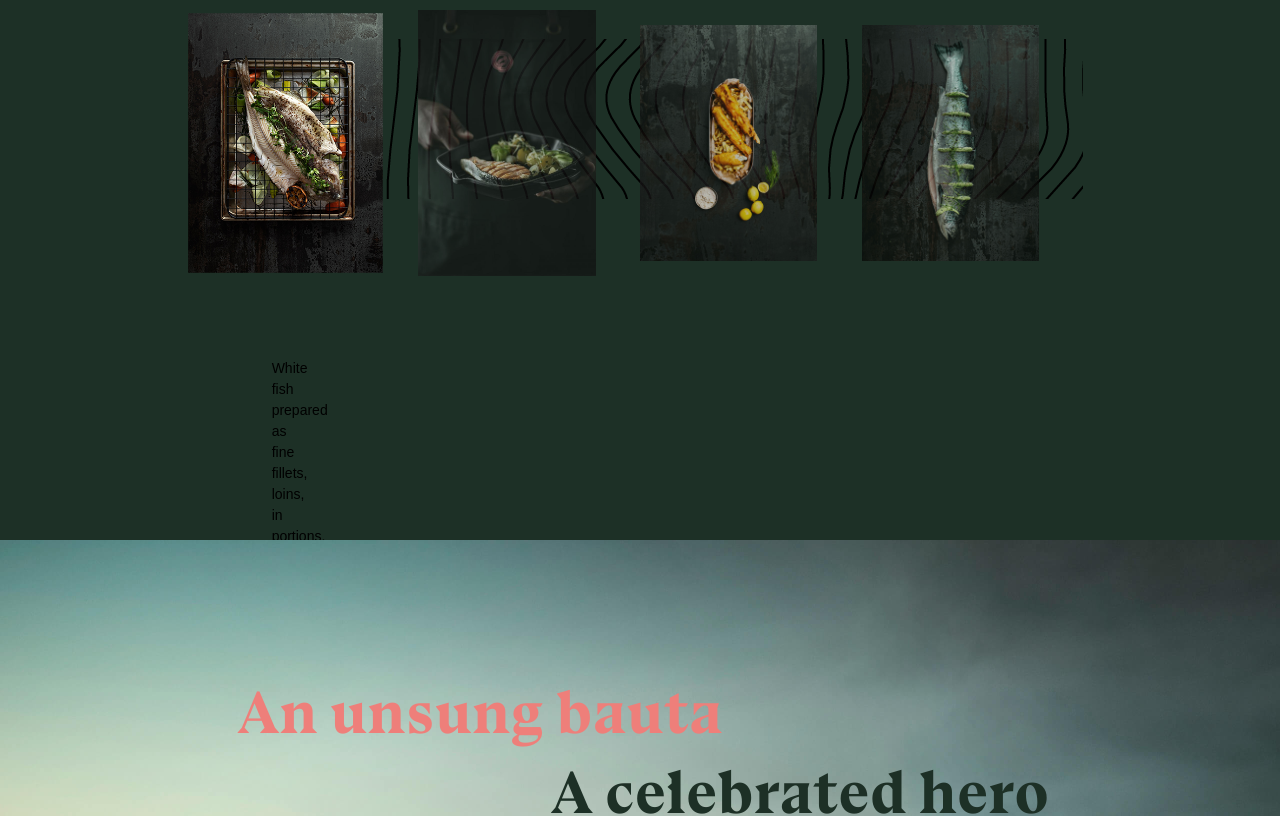
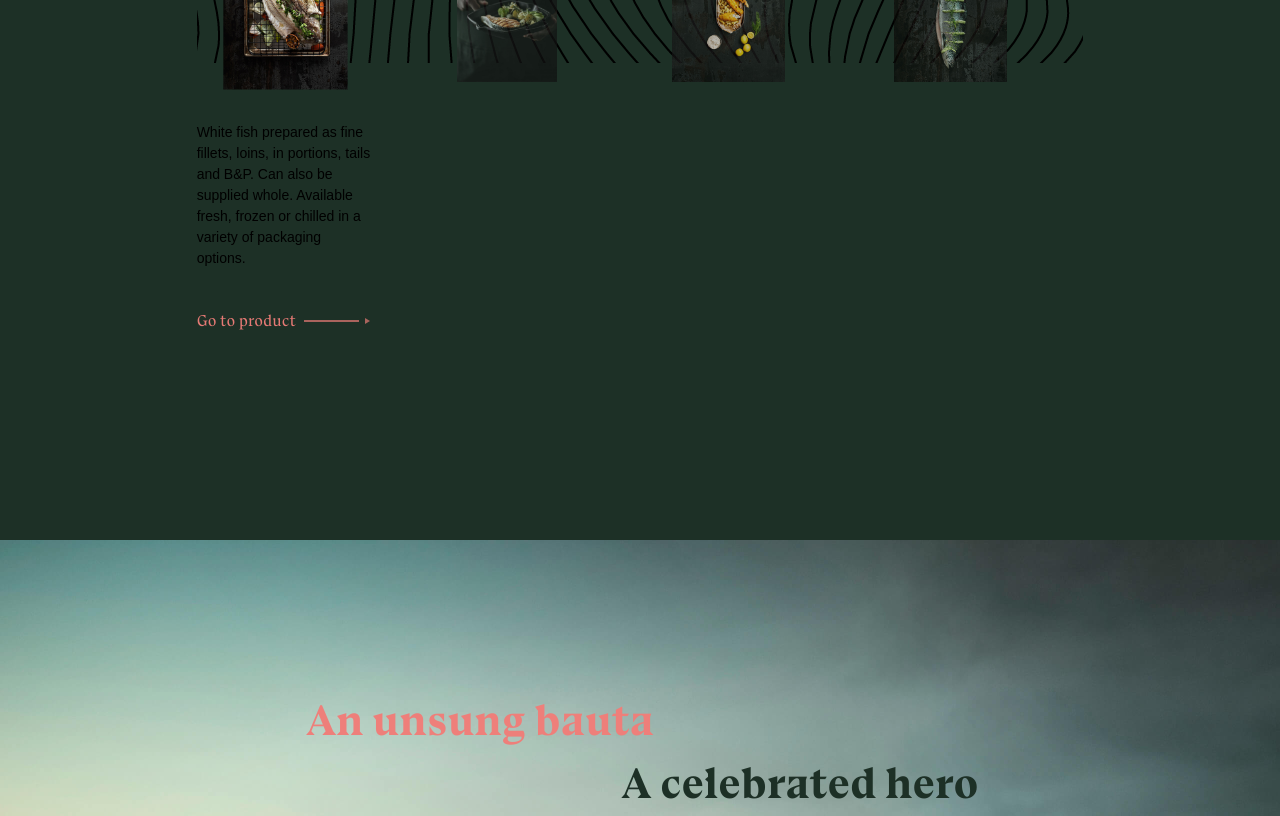
Before and after one commit to CaioHPerlin/babord-group-landing-page, a Next.js app: page / in a window 1280 px wide. Shown: the part 1060-1876 px from the top of the page. Built offline with nearby package versions, Linux system fonts and the light colour scheme.

Commit message:
fix: small css tweaks

```diff
--- a/src/app/components/sections/landing-page/about-section/about-section.module.css
+++ b/src/app/components/sections/landing-page/about-section/about-section.module.css
@@ -7,6 +7,8 @@
 }
 
 .imageWrapper img {
+	width: 100%;
+	height: 100%;
 	object-fit: cover;
 }
 
@@ -18,6 +20,11 @@
 	display: flex;
 	padding-right: 1.0416666667rem;
 	padding-left: 1.0416666667rem;
+
+	@media screen and (max-width: 1366px) {
+		padding-left: calc(180px + 1.04rem);
+		padding-right: calc(180px + 1.04rem);
+	}
 
 	@media screen and (max-width: 1024px) {
 		padding: 0 70px;
@@ -59,6 +66,10 @@
 	line-height: 48px;
 	font-weight: 500;
 
+	@media screen and (max-width: 1366px) {
+		font-size: 35px;
+	}
+
 	@media screen and (max-width: 1024px) {
 		width: 100%;
 		font-size: 21px;
@@ -78,6 +89,13 @@
 	flex-direction: column;
 	gap: 15px;
 	opacity: 0.85;
+
+	@media screen and (max-width: 1366px) {
+		position: absolute;
+		bottom: 20px;
+		right: calc(180px + 1.04rem);
+		font-size: 16px;
+	}
 
 	@media screen and (max-width: 1024px) {
 		width: 30%;
--- a/src/app/components/sections/landing-page/products-section/products-section.module.css
+++ b/src/app/components/sections/landing-page/products-section/products-section.module.css
@@ -47,6 +47,10 @@
 	grid-template-columns: repeat(4, 20%);
 	column-gap: 5%;
 
+	@media screen and (max-width: 1366px) {
+		margin-top: 1vh;
+	}
+
 	@media screen and (max-width: 1024px) {
 		margin-top: 0;
 		grid-template-columns: 100%;
@@ -65,6 +69,10 @@
 	height: 100%;
 	max-height: 310px;
 	position: relative;
+
+	@media screen and (max-width: 1366px) {
+		height: 150px;
+	}
 
 	@media screen and (max-width: 1024px) {
 		height: 400px;
@@ -108,6 +116,12 @@
 }
 
 .productCardMobileOpen .productImageWrapper {
+	@media screen and (max-width: 1366px) {
+		margin: 0;
+		margin-top: 40px;
+		margin-bottom: 20px;
+	}
+
 	@media screen and (max-width: 1024px) {
 		margin-top: 30px;
 		margin-bottom: 30px;
@@ -115,6 +129,12 @@
 }
 
 .productCardMobileOpen .productFooter {
+	@media screen and (max-width: 1366px) {
+		margin: 0;
+		margin-top: 40px;
+		margin-bottom: 20px;
+	}
+
 	@media screen and (max-width: 1024px) {
 		margin-top: 20px;
 		margin-bottom: 20px;
@@ -125,6 +145,10 @@
 	position: relative;
 	margin-left: 85px;
 	margin-bottom: 60px;
+
+	@media screen and (max-width: 1366px) {
+		margin-left: 25px;
+	}
 
 	@media screen and (max-width: 1024px) {
 		margin-left: 50px;
@@ -180,6 +204,12 @@
 	margin-top: 60px;
 	gap: 40px;
 
+	@media screen and (max-width: 1366px) {
+		margin: 0;
+		margin-top: 40px;
+		margin-bottom: 20px;
+	}
+
 	@media screen and (max-width: 1024px) {
 		margin: 0 50px;
 		gap: 60px;
@@ -214,6 +244,11 @@
 	width: 100%;
 	height: 20vh;
 	pointer-events: none;
+
+	@media screen and (max-width: 1366px) {
+		top: calc(80px + (150px / 2));
+		height: 15vh;
+	}
 
 	@media screen and (max-width: 1024px) {
 		display: none;
--- a/src/app/components/sections/landing-page/story-section/story-section.module.css
+++ b/src/app/components/sections/landing-page/story-section/story-section.module.css
@@ -28,9 +28,12 @@
 	font-weight: 600;
 	line-height: 1;
 
+	@media screen and (max-width: 1366px) {
+		font-size: 43px;
+	}
+
 	@media screen and (max-width: 1024px) {
 		font-size: 25px;
-		font-weight: 600;
 		line-height: 1.2;
 		width: 100vw;
 	}
@@ -97,6 +100,11 @@
 	display: inline-flex;
 	align-items: center;
 	cursor: pointer;
+
+	@media screen and (max-width: 1366px) {
+		font-size: 18px;
+	}
+
 	@media screen and (max-width: 1024px) {
 		display: none;
 	}
@@ -200,7 +208,7 @@
 }
 
 .dragOverlay {
-	position: fixed;
+	position: absolute;
 	bottom: 0;
 	left: 0;
 	width: 300vw;
--- a/src/app/globals.css
+++ b/src/app/globals.css
@@ -36,6 +36,8 @@ h1 {
 }
 
 img {
+	pointer-events: none;
+	-webkit-user-drag: none !important;
 	user-select: none;
 }
 
```
